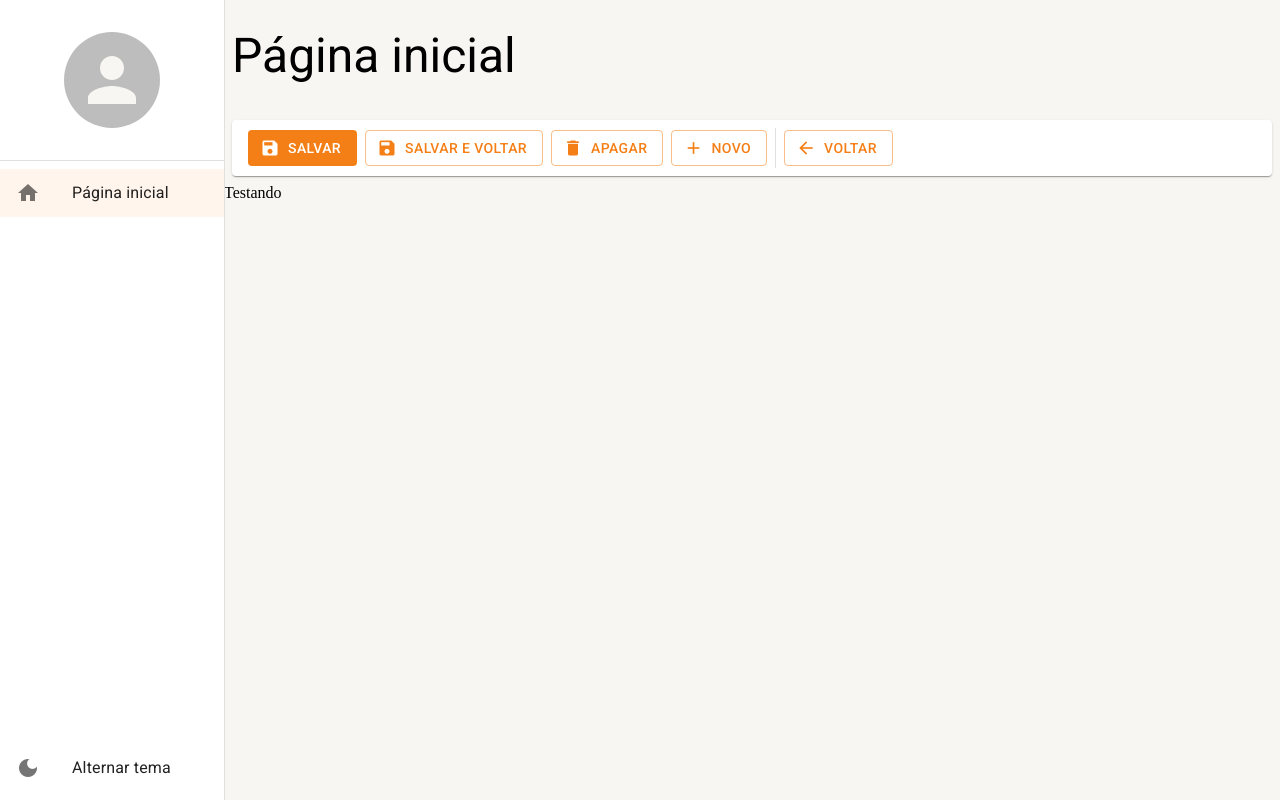
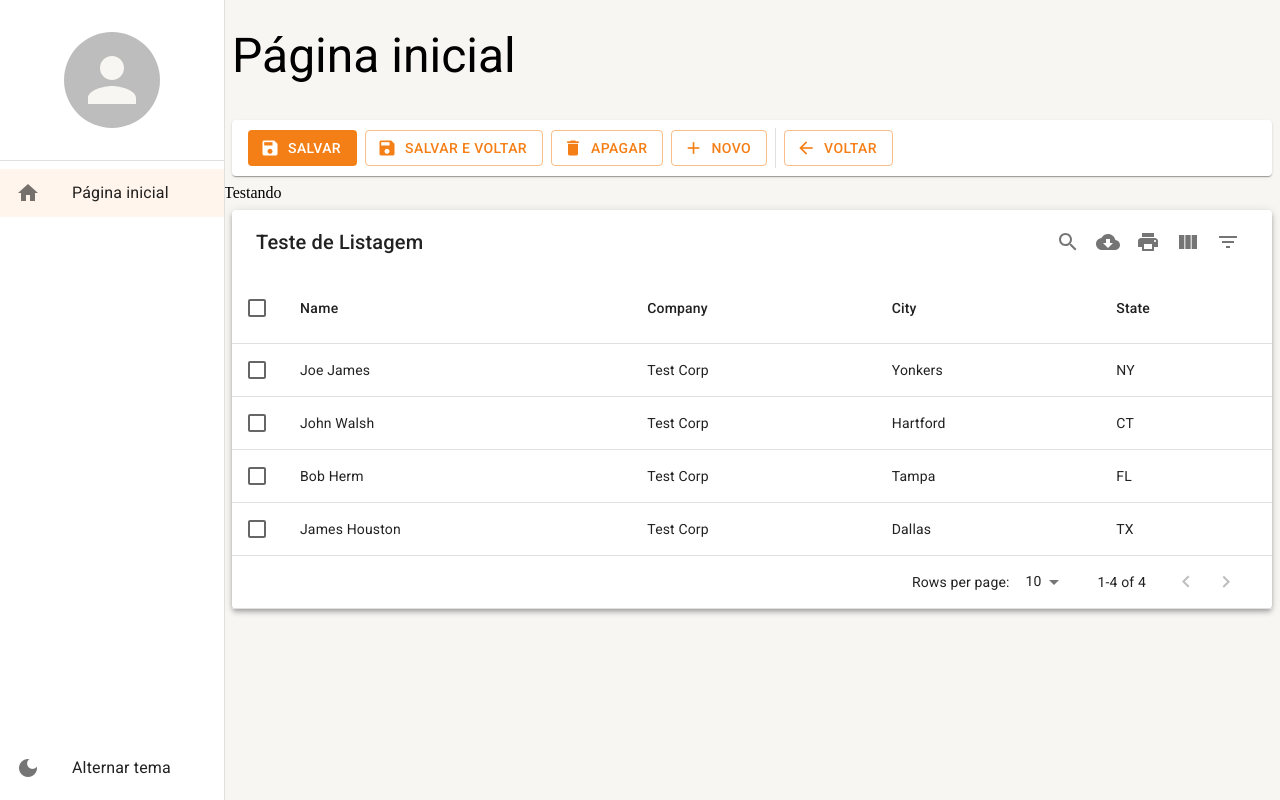
Before and after one commit to afschagas/rmt-cadastro, a React (Create React App) app: page /pagina-inicial in a window 1280 px wide. Built offline with nearby package versions, Linux system fonts and the light colour scheme.

Commit message:
Criado a ResultsTable

```diff
--- a/package.json
+++ b/package.json
@@ -7,16 +7,19 @@
     "@emotion/styled": "^11.8.1",
     "@mui/icons-material": "^5.4.4",
     "@mui/material": "^5.4.4",
+    "mui-datatables": "^4.1.2",
     "react": "^17.0.2",
     "react-dom": "^17.0.2",
     "react-router-dom": "6",
-    "react-scripts": "5.0.0"
+    "react-scripts": "5.0.0",
+    "tss-react": "^3.5.2"
   },
   "devDependencies": {
     "@testing-library/jest-dom": "^5.16.2",
     "@testing-library/react": "^12.1.3",
     "@testing-library/user-event": "^13.5.0",
     "@types/jest": "^27.4.1",
+    "@types/mui-datatables": "^3.7.8",
     "@types/node": "^16.11.26",
     "@types/react": "^17.0.39",
     "@types/react-dom": "^17.0.13",
@@ -24,6 +27,7 @@
     "@typescript-eslint/parser": "^5.13.0",
     "json-server": "^0.17.0",
     "typescript": "^4.6.2",
+    "uninstall": "0.0.0",
     "web-vitals": "^2.1.4"
   },
   "scripts": {
--- a/src/App.tsx
+++ b/src/App.tsx
@@ -14,6 +14,7 @@ export const App = () => {
 
           <MenuLateral>
             <AppRoutes />
+
           </MenuLateral>
 
         </BrowserRouter>
--- a/src/pages/dashboard/Dashboard.tsx
+++ b/src/pages/dashboard/Dashboard.tsx
@@ -1,5 +1,8 @@
 import { FerramentasDeDetalhes } from '../../shared/components';
 import { LayoutBaseDePagina } from '../../shared/layouts';
+
+import { ResultsTable } from '../../shared/components';
+
 
 
 export const Dashboard = () => {
@@ -12,7 +15,10 @@ export const Dashboard = () => {
       )}>
 
       Testando
+      <ResultsTable />
 
     </LayoutBaseDePagina>
+
+
   );
 };
--- a/src/shared/components/index.ts
+++ b/src/shared/components/index.ts
@@ -1,3 +1,4 @@
 export * from "./ferramentas-da-listagem/FerramentasDaListagem";
 export * from "./ferramentas-de-detalhe/FerramentasDeDetalhe";
 export * from "./menu-lateral/MenuLateral";
+export * from "./results-table/ResultsTable";
--- /dev/null
+++ b/src/shared/components/results-table/ResultsTable.tsx
@@ -0,0 +1,79 @@
+
+import { Box } from '@mui/material';
+import MUIDataTable from "mui-datatables";
+
+
+
+export const ResultsTable = () => {
+  const columns = [
+    {
+      name: "name",
+      label: "Name",
+      options: {
+        filter: true,
+        sort: true,
+      }
+    },
+    {
+      name: "company",
+      label: "Company",
+      options: {
+        filter: true,
+        sort: false,
+      }
+    },
+    {
+      name: "city",
+      label: "City",
+      options: {
+        filter: true,
+        sort: false,
+      }
+    },
+    {
+      name: "state",
+      label: "State",
+      options: {
+        filter: true,
+        sort: false,
+      }
+    },
+  ];
+
+  const data = [
+    { name: "Joe James", company: "Test Corp", city: "Yonkers", state: "NY" },
+    { name: "John Walsh", company: "Test Corp", city: "Hartford", state: "CT" },
+    { name: "Bob Herm", company: "Test Corp", city: "Tampa", state: "FL" },
+    { name: "James Houston", company: "Test Corp", city: "Dallas", state: "TX" },
+  ];
+
+
+
+  return (
+
+    <div>
+      <Box
+        padding={1}
+      >
+
+        <MUIDataTable
+          title={"Teste de Listagem"}
+          data={data}
+          columns={columns}
+
+        />
+      </Box>
+
+
+
+    </div>
+
+
+
+
+
+
+
+
+  );
+};
```
Also changed, not shown: 2 other files (tests, documents, lock files or other folders).
